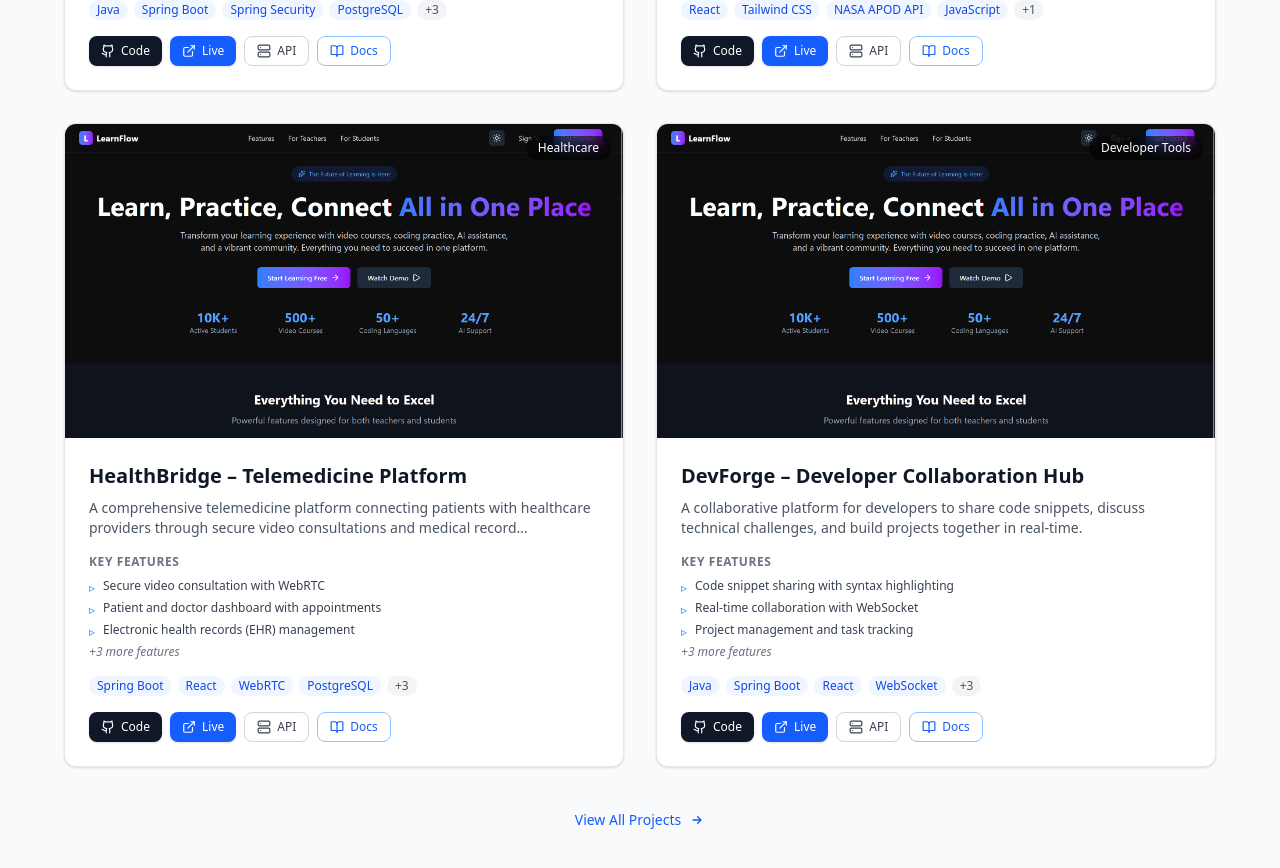
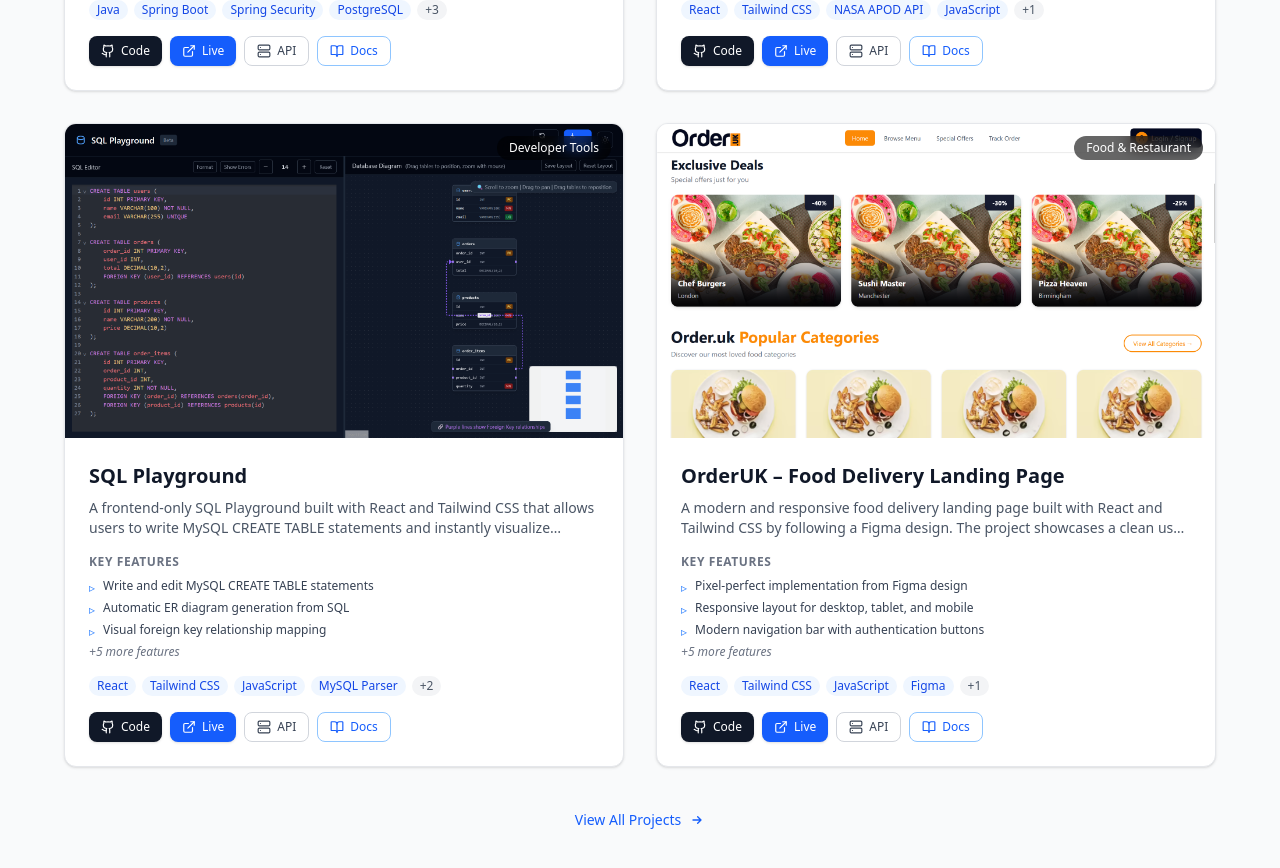
Before and after one commit to mohankumaronly/portfolio, a React (Vite) app: page / in a window 1280 px wide. Shown: the part 3720-4588 px from the top of the page. Built offline with nearby package versions, Linux system fonts and the light colour scheme.

Commit message:
project images are updated

```diff
--- a/src/components/Projects.jsx
+++ b/src/components/Projects.jsx
@@ -2,6 +2,8 @@ import { motion } from "framer-motion";
 import { Github, ExternalLink, Server, BookOpen, SparklesIcon } from "lucide-react";
 import project1 from "../assets/images/project1.png";
 import project2 from "../assets/images/project2.png";
+import project4 from "../assets/images/project4.png";
+import project5 from "../assets/images/project5.png";
 
 const projects = [
   {
@@ -37,46 +39,50 @@ const projects = [
     ],
     tech: "React, Tailwind CSS, NASA APOD API, JavaScript, Vercel",
     github: "https://github.com/mohankumaronly/Cosmicvault",
-    live: "https://nasacosmicvault.vercel.app/",
+    live: "https://nasacosmicvault.vercel.app",
     category: "Space & Astronomy"
   },
   {
-    title: "HealthBridge – Telemedicine Platform",
-    image: project1,
-    desc: "A comprehensive telemedicine platform connecting patients with healthcare providers through secure video consultations and medical record management.",
+    title: "SQL Playground",
+    image: project4,
+    desc: "A frontend-only SQL Playground built with React and Tailwind CSS that allows users to write MySQL CREATE TABLE statements and instantly visualize database schema relationships. The application automatically generates an interactive ER diagram by detecting primary keys and foreign key connections between tables.",
     features: [
-      "Secure video consultation with WebRTC",
-      "Patient and doctor dashboard with appointments",
-      "Electronic health records (EHR) management",
-      "Prescription and medication tracking",
-      "Real-time chat and notifications",
-      "Multi-role access (Patient, Doctor, Admin)",
+      "Write and edit MySQL CREATE TABLE statements",
+      "Automatic ER diagram generation from SQL",
+      "Visual foreign key relationship mapping",
+      "Interactive database schema visualization",
+      "Syntax-highlighted SQL editor",
+      "Responsive and modern UI built with Tailwind CSS",
+      "Drag, zoom, and reposition database tables",
+      "Export generated database diagrams"
     ],
-    tech: "Spring Boot, React, WebRTC, PostgreSQL, Redis, JWT, Docker",
-    github: "https://github.com/mohankumaronly/HealthBridge",
-    live: "https://healthbridge.vercel.app",
-    backend: "https://healthbridge-api.onrender.com/api",
-    swagger: "https://healthbridge-api.onrender.com/swagger-ui/index.html",
-    category: "Healthcare"
+    tech: "React, Tailwind CSS, JavaScript, MySQL Parser, React Flow, Vercel",
+    github: "https://github.com/mohankumaronly/sql-playground",
+    live: "https://sqldiagram.vercel.app",
+    backend: "",
+    swagger: "",
+    category: "Developer Tools"
   },
   {
-    title: "DevForge – Developer Collaboration Hub",
-    image: project1,
-    desc: "A collaborative platform for developers to share code snippets, discuss technical challenges, and build projects together in real-time.",
+    title: "OrderUK – Food Delivery Landing Page",
+    image: project5,
+    desc: "A modern and responsive food delivery landing page built with React and Tailwind CSS by following a Figma design. The project showcases a clean user interface for browsing restaurants, food categories, exclusive offers, and promotional sections with a mobile-friendly layout.",
     features: [
-      "Code snippet sharing with syntax highlighting",
-      "Real-time collaboration with WebSocket",
-      "Project management and task tracking",
-      "Discussion forums with threaded comments",
-      "User reputation and gamification system",
-      "API documentation and testing tools",
+      "Pixel-perfect implementation from Figma design",
+      "Responsive layout for desktop, tablet, and mobile",
+      "Modern navigation bar with authentication buttons",
+      "Exclusive offers and featured restaurant sections",
+      "Popular food categories showcase",
+      "Clean component-based React architecture",
+      "Smooth and interactive UI design",
+      "Optimized frontend deployment with Vercel"
     ],
-    tech: "Java, Spring Boot, React, WebSocket, PostgreSQL, Redis, Tailwind CSS",
-    github: "https://github.com/mohankumaronly/DevForge",
-    live: "https://devforge.vercel.app",
-    backend: "https://devforge-api.onrender.com/api",
-    swagger: "https://devforge-api.onrender.com/swagger-ui/index.html",
-    category: "Developer Tools"
+    tech: "React, Tailwind CSS, JavaScript, Figma, Vercel",
+    github: "https://github.com/mohankumaronly/food-delivery-frontend-only",
+    live: "https://ordersuk.vercel.app",
+    backend: "",
+    swagger: "",
+    category: "Food & Restaurant"
   },
 ];
 
```
Also changed, not shown: src/assets/images/project5.png (added).
